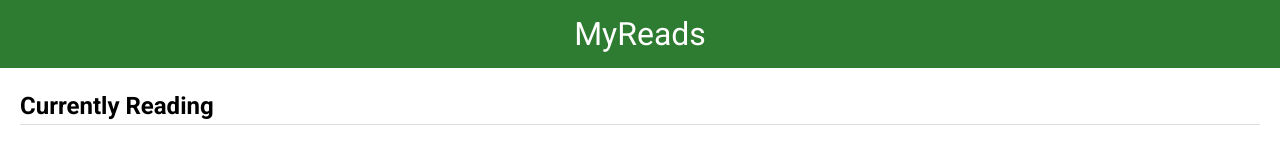
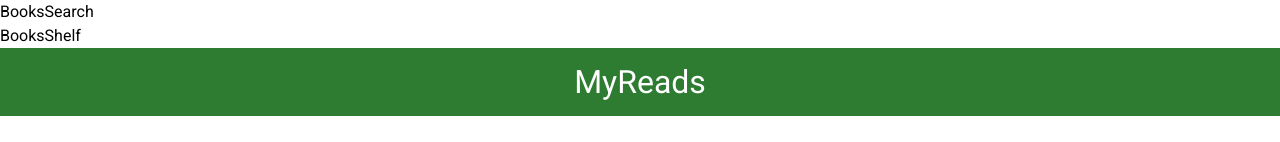
Before and after one commit to KatyaHorton/Udacity-MyReads-PROJECT, a React (Create React App) app: page / in a window 1280 px wide. Shown: the top 142 px of the page. Built offline with nearby package versions, Linux system fonts and the light colour scheme.

Commit message:
BooksSearch and BooksShelf comp. added, ReactRouter installed

```diff
--- a/package.json
+++ b/package.json
@@ -2,7 +2,8 @@
   "dependencies": {
     "prop-types": "^15.6.1",
     "react": "^16.3.2",
-    "react-dom": "^16.3.2"
+    "react-dom": "^16.3.2",
+    "react-router-dom": "^4.3.1"
   },
   "devDependencies": {
     "react-scripts": "1.1.4"
--- a/src/App.js
+++ b/src/App.js
@@ -1,6 +1,13 @@
 import React from 'react'
 // import * as BooksAPI from './BooksAPI'
 import './App.css'
+
+//import BooksSearch and BooksShelf componenets
+
+import BooksSearch from './BooksSearch'
+import BooksShelf from './BooksShelf'
+
+
 
 class BooksApp extends React.Component {
   state = {
@@ -15,7 +22,11 @@
 
   render() {
     return (
+
       <div className="app">
+
+	<BooksSearch />
+		<BooksShelf />
         {this.state.showSearchPage ? (
           <div className="search-books">
             <div className="search-books-bar">
--- /dev/null
+++ b/src/BooksSearch.js
@@ -0,0 +1,17 @@
+import React from 'react'
+// import * as BooksAPI from './BooksAPI'
+import './App.css'
+
+class BooksSearch extends React.Component {
+  state = {
+
+  }
+
+  render() {
+    return (
+      <div>BooksSearch</div>
+    )
+  }
+}
+
+export default BooksSearch
--- /dev/null
+++ b/src/BooksShelf.js
@@ -0,0 +1,17 @@
+import React from 'react'
+// import * as BooksAPI from './BooksAPI'
+import './App.css'
+
+class BooksShelf extends React.Component {
+  state = {
+
+  }
+
+  render() {
+    return (
+      <div>BooksShelf</div>
+    )
+  }
+}
+
+export default BooksShelf
```
Also changed, not shown: src/index.js (+6 -1 lines), 1 other file (tests, documents, lock files or other folders).
